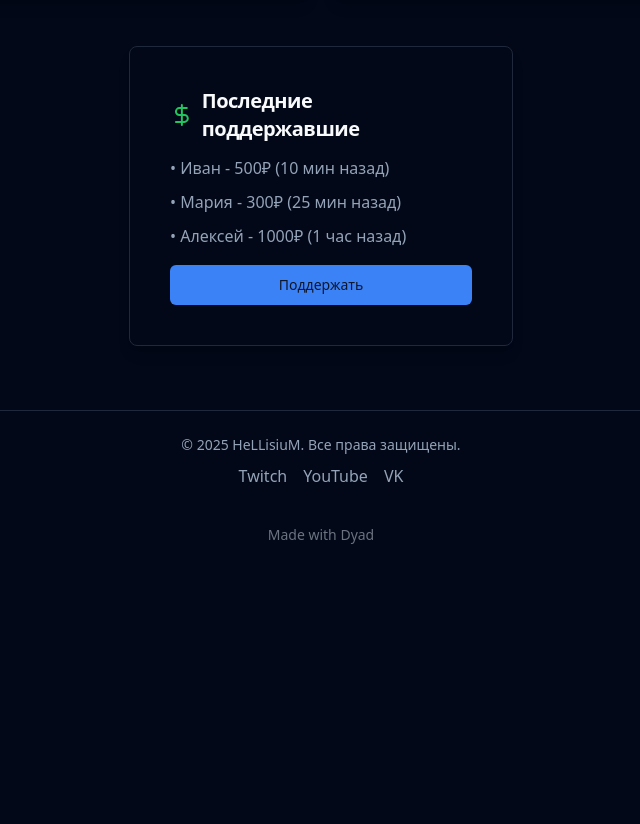
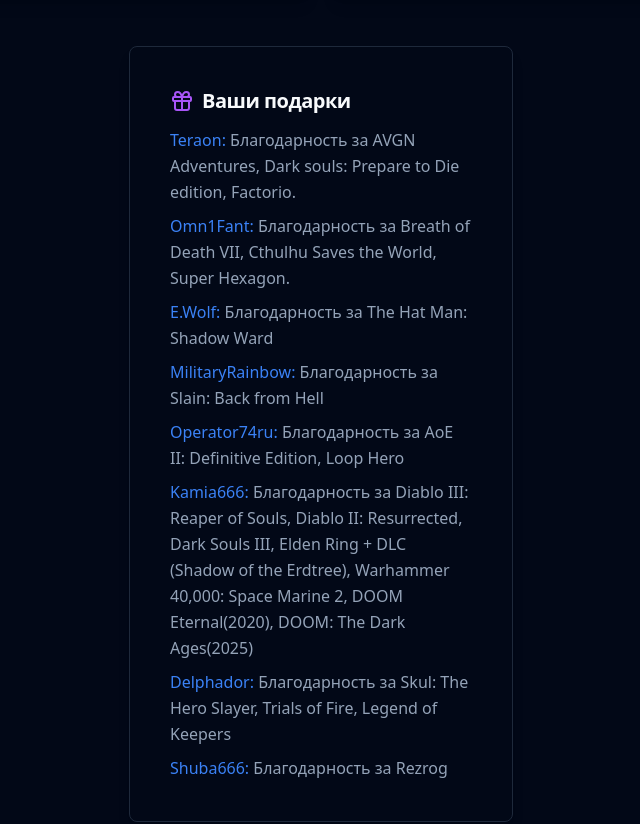
Before and after one commit to Delphador/swift-beluga-burst, a React (Vite) app: page / in a window 1280 px wide. Shown: the part 1762-2586 px from the top of the page, without its empty margins (319-959 px from the left). Before the commit the page ends 2349 px from the top, so only its background shows below. Built offline with nearby package versions, Linux system fonts and the light colour scheme.

Commit message:
[dyad] Изменен виджет донатов на виджет подарков с новым содержимым - wrote 2 file(s), renamed 1 file(s)

```diff
--- a/src/components/DonationWidget.tsx
+++ /dev/null
@@ -1,42 +0,0 @@
-"use client";
-
-import React from "react";
-import { Card, CardContent, CardHeader, CardTitle } from "@/components/ui/card";
-import { Button } from "@/components/ui/button";
-import { DollarSign } from "lucide-react";
-
-const DonationWidget = () => {
-  const latestDonations = [
-    { id: 1, name: "Иван", amount: 500, time: "10 мин назад" },
-    { id: 2, name: "Мария", amount: 300, time: "25 мин назад" },
-    { id: 3, name: "Алексей", amount: 1000, time: "1 час назад" },
-  ];
-
-  return (
-    <Card className="w-full max-w-sm bg-card text-card-foreground shadow-lg p-4 mt-12 mx-auto">
-      <CardHeader className="pb-3">
-        <CardTitle className="text-xl font-semibold flex items-center gap-2">
-          <DollarSign className="h-6 w-6 text-green-500" /> Последние поддержавшие
-        </CardTitle>
-      </CardHeader>
-      <CardContent className="space-y-2">
-        {latestDonations.length > 0 ? (
-          latestDonations.map((donation) => (
-            <p key={donation.id} className="text-muted-foreground">
-              • {donation.name} - {donation.amount}₽ ({donation.time})
-            </p>
-          ))
-        ) : (
-          <p className="text-muted-foreground">Пока нет недавних донатов.</p>
-        )}
-        <a href="https://www.donationalerts.com/r/hellisium" target="_blank" rel="noopener noreferrer">
-          <Button className="w-full mt-4 bg-primary hover:bg-primary/90">
-            Поддержать
-          </Button>
-        </a>
-      </CardContent>
-    </Card>
-  );
-};
-
-export default DonationWidget;
--- /dev/null
+++ b/src/components/ThanksForGifts.tsx
@@ -0,0 +1,41 @@
+"use client";
+
+import React from "react";
+import { Card, CardContent, CardHeader, CardTitle } from "@/components/ui/card";
+import { Gift } from "lucide-react"; // Используем иконку подарка
+
+const ThanksForGifts = () => {
+  const gifts = [
+    { user: "Teraon", description: "Благодарность за AVGN Adventures, Dark souls: Prepare to Die edition, Factorio." },
+    { user: "Omn1Fant", description: "Благодарность за Breath of Death VII, Cthulhu Saves the World, Super Hexagon." },
+    { user: "E.Wolf", description: "Благодарность за The Hat Man: Shadow Ward" },
+    { user: "MilitaryRainbow", description: "Благодарность за Slain: Back from Hell" },
+    { user: "Operator74ru", description: "Благодарность за AoE II: Definitive Edition, Loop Hero" },
+    { user: "Kamia666", description: "Благодарность за Diablo III: Reaper of Souls, Diablo II: Resurrected, Dark Souls III, Elden Ring + DLC (Shadow of the Erdtree), Warhammer 40,000: Space Marine 2, DOOM Eternal(2020), DOOM: The Dark Ages(2025)" },
+    { user: "Delphador", description: "Благодарность за Skul: The Hero Slayer, Trials of Fire, Legend of Keepers" },
+    { user: "Shuba666", description: "Благодарность за Rezrog" },
+  ];
+
+  return (
+    <Card className="w-full max-w-sm bg-card text-card-foreground shadow-lg p-4 mt-12 mx-auto">
+      <CardHeader className="pb-3">
+        <CardTitle className="text-xl font-semibold flex items-center gap-2">
+          <Gift className="h-6 w-6 text-purple-500" /> Ваши подарки
+        </CardTitle>
+      </CardHeader>
+      <CardContent className="space-y-2">
+        {gifts.length > 0 ? (
+          gifts.map((gift, index) => (
+            <p key={index} className="text-muted-foreground">
+              <span className="font-medium text-primary">{gift.user}:</span> {gift.description}
+            </p>
+          ))
+        ) : (
+          <p className="text-muted-foreground">Пока нет записей о подарках.</p>
+        )}
+      </CardContent>
+    </Card>
+  );
+};
+
+export default ThanksForGifts;
--- a/src/pages/Index.tsx
+++ b/src/pages/Index.tsx
@@ -6,11 +6,11 @@ import { Card, CardContent, CardHeader, CardTitle } from "@/components/ui/card";
 import { Link } from "react-router-dom";
 import React, { useState } from "react";
 import { Maximize2, Minimize2 } from "lucide-react";
-import DonationWidget from "@/components/DonationWidget";
+import ThanksForGifts from "@/components/ThanksForGifts"; // Обновленный импорт
 import TwitchChatEmbed from "@/components/TwitchChatEmbed";
 import TwitchPlayerEmbed from "@/components/TwitchPlayerEmbed";
-import GoodgamePlayerEmbed from "@/components/GoodgamePlayerEmbed"; // Import Goodgame player
-import GoodgameChatEmbed from "@/components/GoodgameChatEmbed";   // Import Goodgame chat
+import GoodgamePlayerEmbed from "@/components/GoodgamePlayerEmbed";
+import GoodgameChatEmbed from "@/components/GoodgameChatEmbed";
 import { cn } from "@/lib/utils";
 
 const Index = () => {
@@ -18,17 +18,17 @@ const Index = () => {
   const [isTheaterMode, setIsTheaterMode] = useState(false);
 
   const playerUrls = {
-    youtube: "https://www.youtube.com/embed/your_youtube_stream_id?autoplay=0", // Example YouTube stream
+    youtube: "https://www.youtube.com/embed/your_youtube_stream_id?autoplay=0",
   };
 
   const channelUrls = {
     twitch: "https://www.twitch.tv/hellisium",
-    youtube: "https://www.youtube.com/your_youtube_stream_id", // Replace with actual YouTube channel URL
-    goodgame: "https://goodgame.ru/channel/HeLLisiuM", // Actual Goodgame channel URL
+    youtube: "https://www.youtube.com/your_youtube_stream_id",
+    goodgame: "https://goodgame.ru/channel/HeLLisiuM",
   };
 
   const twitchPopoutChatUrl = "https://www.twitch.tv/popout/hellisium/chat";
-  const goodgamePopoutChatUrl = "https://goodgame.ru/chat/HeLLisiuM"; // Goodgame popout chat URL
+  const goodgamePopoutChatUrl = "https://goodgame.ru/chat/HeLLisiuM";
 
   const rootDivBaseClasses = "flex flex-col items-center justify-center";
   const rootDivDynamicClasses = isTheaterMode ? 'min-h-screen p-0' : 'min-h-[calc(100vh-160px)] bg-background text-foreground p-8';
@@ -105,7 +105,7 @@ const Index = () => {
                 <Button
                   variant={selectedPlayer === "youtube" ? "default" : "outline"}
                   onClick={() => setSelectedPlayer("youtube")}
-                  disabled // Disable YouTube button for now as it's a placeholder
+                  disabled
                 >
                   YouTube
                 </Button>
@@ -272,7 +272,7 @@ const Index = () => {
             </Link>
           </div>
 
-          <DonationWidget />
+          <ThanksForGifts />
         </>
       )}
     </div>
```
